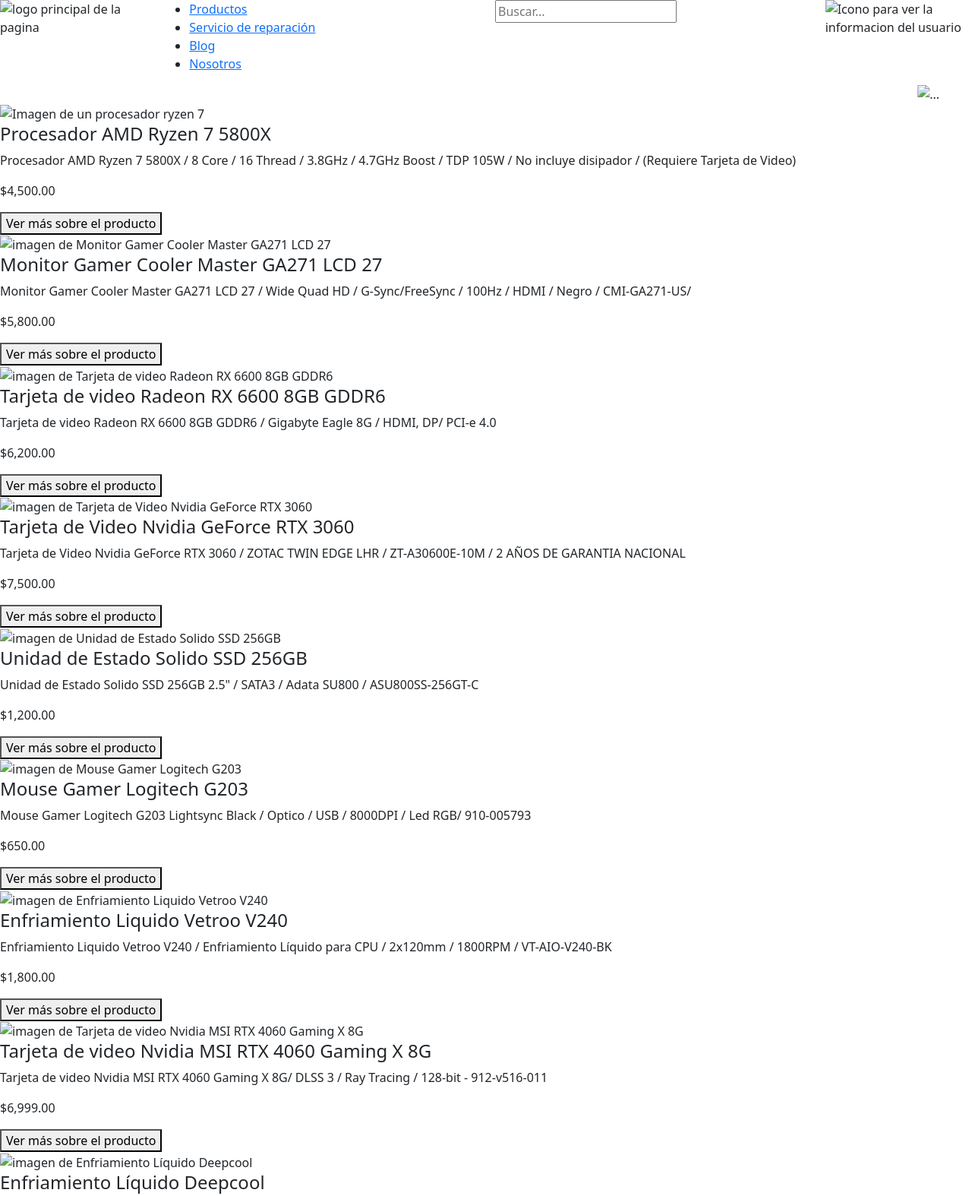
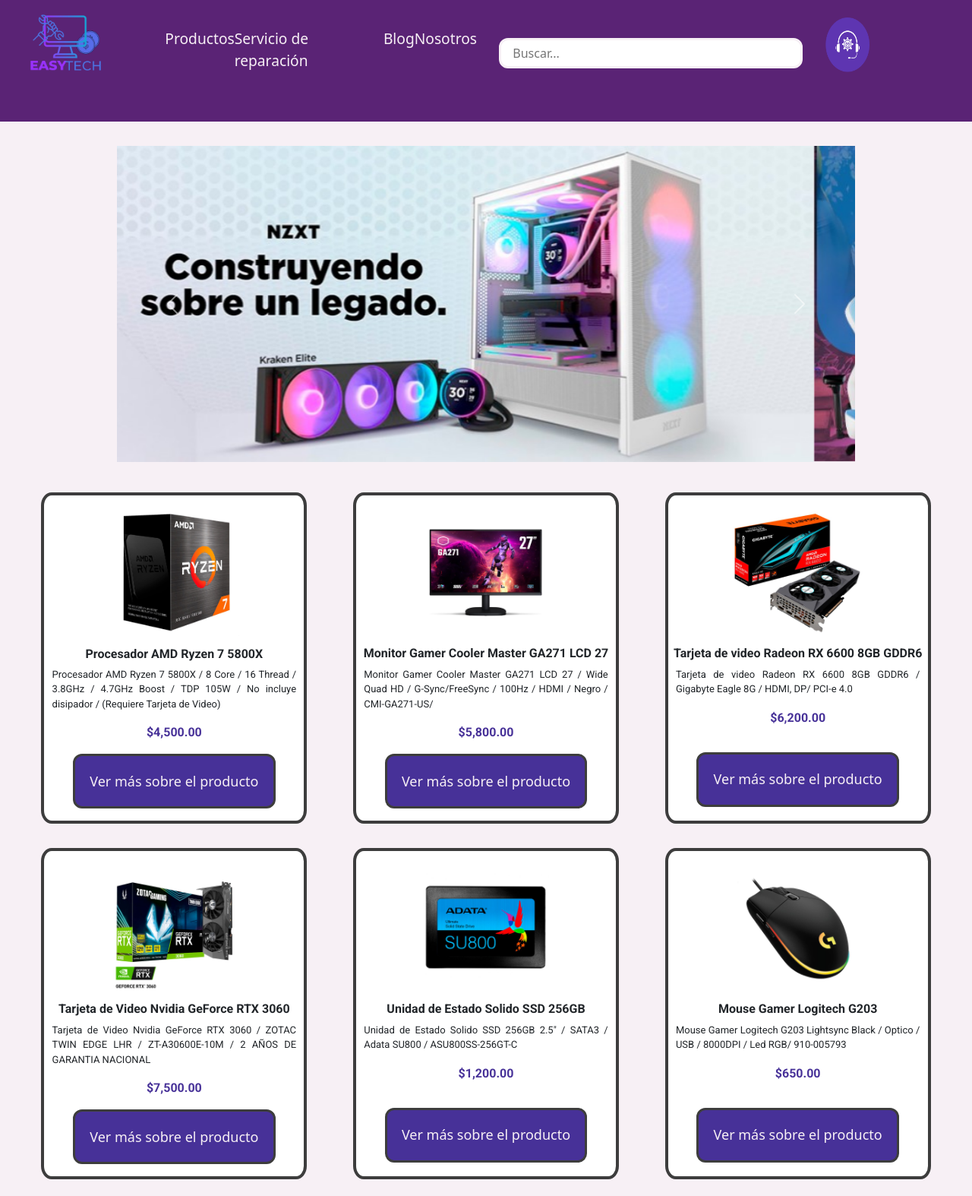
Before and after one commit to Iramolivas1128/PROG-5TO-trabajos, a plain HTML site: page CSS-U3-ACT8/index.html in a window 1280 px wide. Shown: the top 1574 px of the page at 76% size. Drawn offline with nearby package versions, Linux system fonts and the light colour scheme; the site is published under a folder, as on GitHub Pages, so addresses that start at the root find nothing.

Commit message:
Añadir puntos

```diff
--- a/CSS-U3-ACT4/index.html
+++ b/CSS-U3-ACT4/index.html
@@ -7,7 +7,7 @@
     <link rel="preconnect" href="https://fonts.gstatic.com" crossorigin>
     <link href="https://fonts.googleapis.com/css2?family=Roboto:ital,wght@0,100;0,300;0,400;0,500;0,700;0,900;1,100;1,300;1,400;1,500;1,700;1,900&display=swap" rel="stylesheet">
     <title>Formulario con pseudo elementos</title>
-    <link rel="stylesheet" href="/css/style.css">
+    <link rel="stylesheet" href="css/style.css">
 </head>
 <body>
 
--- a/CSS-U3-ACT8/index.html
+++ b/CSS-U3-ACT8/index.html
@@ -8,13 +8,13 @@
     <link rel="preconnect" href="https://fonts.gstatic.com" crossorigin>
     <link href="https://fonts.googleapis.com/css2?family=Roboto:ital,wght@0,400;0,500;0,700;0,900;1,400;1,500;1,700;1,900&display=swap" rel="stylesheet">
     <link href="https://cdn.jsdelivr.net/npm/bootstrap@5.3.3/dist/css/bootstrap.min.css" rel="stylesheet" integrity="sha384-QWTKZyjpPEjISv5WaRU9OFeRpok6YctnYmDr5pNlyT2bRjXh0JMhjY6hW+ALEwIH" crossorigin="anonymous">
-    <link rel="stylesheet" href="/css/style.css">
+    <link rel="stylesheet" href="./css/style.css">
 </head>
 <body>
 
     <header class = "row header-main d-none d-lg-flex d-xxl-print">
         <div class = "col-2  img-logo-container">
-            <img class = "easy-tech-logo" src="/assets/easy-tech-img-logo-preview.png" alt= "logo principal de la pagina">
+            <img class = "easy-tech-logo" src="./assets/easy-tech-img-logo-preview.png" alt= "logo principal de la pagina">
         </div>
 
         <div class = "col-4 container-nav-bar">
@@ -43,7 +43,7 @@
         </div>
 
         <div class = "col-2">
-            <img class = "img-icon-profile-info" src="/assets/easy-tech-profile-icon.png" alt="Icono para ver la informacion del usuario">
+            <img class = "img-icon-profile-info" src="./assets/easy-tech-profile-icon.png" alt="Icono para ver la informacion del usuario">
         </div>
     </header>
 
@@ -51,7 +51,7 @@
 
 
     <header class="row header-mobile d-flex d-lg-none">
-        <img class="easy-tech-logo" src="/assets/Easy-teach-logo-main.png" alt="logo principal de la pagina">
+        <img class="easy-tech-logo" src="./assets/Easy-teach-logo-main.png" alt="logo principal de la pagina">
 
 
 
@@ -90,13 +90,13 @@
         <section  id="carouselExampleAutoplaying" class="carousel slide" data-bs-ride="carousel">
             <div class="carousel-inner">
                 <div class="carousel-item active">
-                  <img src="/assets/img1-carusel-easy-tech.jpg" class="d-block w-100" alt="...">
+                  <img src="./assets/img1-carusel-easy-tech.jpg" class="d-block w-100" alt="...">
                 </div>
                 <div class="carousel-item">
-                  <img src="/assets/img2-carusel-easy-tech.jpg" class="d-block w-100" alt="...">
+                  <img src="./assets/img2-carusel-easy-tech.jpg" class="d-block w-100" alt="...">
                 </div>
                 <div class="carousel-item">
-                  <img src="/assets/img3-carusel-easy-tec.jpg" class="d-block w-100" alt="...">
+                  <img src="./assets/img3-carusel-easy-tec.jpg" class="d-block w-100" alt="...">
                 </div>
               </div>
               <button class="carousel-control-prev" type="button" data-bs-target="#carouselExampleAutoplaying" data-bs-slide="prev">
@@ -114,7 +114,7 @@
         <div class = "card-products-container">
 
             <div class="tarjeta-producto card-product1">
-                <img class="img-producto img-procesador-amd-ryzen-7" src="/assets/img-procesador-amd-ryzen-7.jpg" alt="Imagen de un procesador ryzen 7">
+                <img class="img-producto img-procesador-amd-ryzen-7" src="./assets/img-procesador-amd-ryzen-7.jpg" alt="Imagen de un procesador ryzen 7">
                 <h4 class="titulo-producto">Procesador AMD Ryzen 7 5800X</h4>
                 <p class="desc-corta-producto">Procesador AMD Ryzen 7 5800X / 8 Core / 16 Thread / 3.8GHz / 4.7GHz Boost / TDP 105W / No incluye disipador / (Requiere Tarjeta de Video)</p>
                 <p class="precio">$4,500.00</p>
@@ -122,7 +122,7 @@
             </div>
 
             <div class="tarjeta-producto card-product2">
-                <img class="img-producto img-monitor-cooler-master" src="/assets/producto2.jpeg" alt="imagen de Monitor Gamer Cooler Master GA271 LCD 27">
+                <img class="img-producto img-monitor-cooler-master" src="./assets/producto2.jpeg" alt="imagen de Monitor Gamer Cooler Master GA271 LCD 27">
                 <h4 class="titulo-producto">Monitor Gamer Cooler Master GA271 LCD 27</h4>
                 <p class="desc-corta-producto">Monitor Gamer Cooler Master GA271 LCD 27 / Wide Quad HD / G-Sync/FreeSync / 100Hz / HDMI / Negro / CMI-GA271-US/</p>
                 <p class="precio">$5,800.00</p>
@@ -130,7 +130,7 @@
             </div>
 
             <div class="tarjeta-producto card-product3">
-                <img class="img-producto img-Tarjeta-de-video-Radeon-RX-6600-8GB-GDDR6" src="/assets/producto3.jpeg" alt="imagen de Tarjeta de video Radeon RX 6600 8GB GDDR6">
+                <img class="img-producto img-Tarjeta-de-video-Radeon-RX-6600-8GB-GDDR6" src="./assets/producto3.jpeg" alt="imagen de Tarjeta de video Radeon RX 6600 8GB GDDR6">
                 <h4 class="titulo-producto">Tarjeta de video Radeon RX 6600 8GB GDDR6</h4>
                 <p class="desc-corta-producto">Tarjeta de video Radeon RX 6600 8GB GDDR6 / Gigabyte Eagle 8G / HDMI, DP/ PCI-e 4.0</p>
                 <p class="precio">$6,200.00</p>
@@ -138,7 +138,7 @@
             </div>
 
             <div class="tarjeta-producto card-product4">
-                <img class="img-producto img-Tarjeta-de-Video-Nvidia-GeForce-RTX-3060" src="/assets/producto4.jpeg" alt=" imagen de Tarjeta de Video Nvidia GeForce RTX 3060">
+                <img class="img-producto img-Tarjeta-de-Video-Nvidia-GeForce-RTX-3060" src="./assets/producto4.jpeg" alt=" imagen de Tarjeta de Video Nvidia GeForce RTX 3060">
                 <h4 class="titulo-producto">Tarjeta de Video Nvidia GeForce RTX 3060</h4>
                 <p class="desc-corta-producto">Tarjeta de Video Nvidia GeForce RTX 3060 / ZOTAC TWIN EDGE LHR / ZT-A30600E-10M / 2 AÑOS DE GARANTIA NACIONAL</p>
                 <p class="precio">$7,500.00</p>
@@ -146,7 +146,7 @@
             </div>
 
             <div class="tarjeta-producto card-product5">
-                <img class="img-producto img-Unidad-de-Estado-Solido-SSD-256GB" src="/assets/producto5.jpeg" alt=" imagen de Unidad de Estado Solido SSD 256GB">
+                <img class="img-producto img-Unidad-de-Estado-Solido-SSD-256GB" src="./assets/producto5.jpeg" alt=" imagen de Unidad de Estado Solido SSD 256GB">
                 <h4 class="titulo-producto">Unidad de Estado Solido SSD 256GB</h4>
                 <p class="desc-corta-producto">Unidad de Estado Solido SSD 256GB 2.5" / SATA3 / Adata SU800 / ASU800SS-256GT-C</p>
                 <p class="precio">$1,200.00</p>
@@ -154,7 +154,7 @@
             </div>
 
             <div class="tarjeta-producto card-product6">
-                <img class="img-producto img-Mouse-Gamer-Logitech-G203" src="/assets/producto6.jpeg" alt="imagen de Mouse Gamer Logitech G203">
+                <img class="img-producto img-Mouse-Gamer-Logitech-G203" src="./assets/producto6.jpeg" alt="imagen de Mouse Gamer Logitech G203">
                 <h4 class="titulo-producto">Mouse Gamer Logitech G203</h4>
                 <p class="desc-corta-producto">Mouse Gamer Logitech G203 Lightsync Black / Optico / USB / 8000DPI / Led RGB/ 910-005793</p>
                 <p class="precio">$650.00</p>
@@ -162,7 +162,7 @@
             </div>
 
             <div class="tarjeta-producto card-product7">
-                <img class="img-producto img-Enfriamiento-Liquido-Vetroo-V240" src="/assets/producto7.jpeg" alt="imagen de Enfriamiento Liquido Vetroo V240">
+                <img class="img-producto img-Enfriamiento-Liquido-Vetroo-V240" src="./assets/producto7.jpeg" alt="imagen de Enfriamiento Liquido Vetroo V240">
                 <h4 class="titulo-producto">Enfriamiento Liquido Vetroo V240</h4>
                 <p class="desc-corta-producto">Enfriamiento Liquido Vetroo V240 / Enfriamiento Líquido para CPU / 2x120mm / 1800RPM / VT-AIO-V240-BK</p>
                 <p class="precio">$1,800.00</p>
@@ -170,7 +170,7 @@
             </div>
 
             <div class="tarjeta-producto card-product8">
-                <img class="img-producto img-Tarjeta-de-video-Nvidia-MSI-RTX-4060-Gaming-X-8G" src="/assets/producto8.jpeg" alt="imagen de Tarjeta de video Nvidia MSI RTX 4060 Gaming X 8G">
+                <img class="img-producto img-Tarjeta-de-video-Nvidia-MSI-RTX-4060-Gaming-X-8G" src="./assets/producto8.jpeg" alt="imagen de Tarjeta de video Nvidia MSI RTX 4060 Gaming X 8G">
                 <h4 class="titulo-producto">Tarjeta de video Nvidia MSI RTX 4060 Gaming X 8G</h4>
                 <p class="desc-corta-producto">Tarjeta de video Nvidia MSI RTX 4060 Gaming X 8G/ DLSS 3 / Ray Tracing / 128-bit - 912-v516-011</p>
                 <p class="precio">$6,999.00</p>
@@ -178,7 +178,7 @@
             </div>
 
             <div class="tarjeta-producto card-product9">
-                <img class="img-producto img-Silla-Gamer-Corsair-T3-Rush-Gaming-2023-Grey-harcoal" src="/assets/producto9.jpeg" alt="imagen de Enfriamiento Líquido Deepcool">
+                <img class="img-producto img-Silla-Gamer-Corsair-T3-Rush-Gaming-2023-Grey-harcoal" src="./assets/producto9.jpeg" alt="imagen de Enfriamiento Líquido Deepcool">
                 <h4 class="titulo-producto">Enfriamiento Líquido Deepcool</h4>
                 <p class="desc-corta-producto">Enfriamiento Líquido Deepcool LS320 / 120 mm / Aura Sync / R-LS320-WHAMMT-G-1/</p>
                 <p class="precio">$700.00</p>
```
Also changed, not shown: CSS-U3-ACT5/index.html (+6 -6 lines), CSS-U3-ACT6/index.html (+6 -6 lines), CSS-U3-ACT7/index.html (+15 -15 lines), PROG-U2A3/index-U2A3.html (+1 -1 lines), PROG-U3A1/index.html (+1 -1 lines), U3A3-header/index.html (+3 -3 lines).
